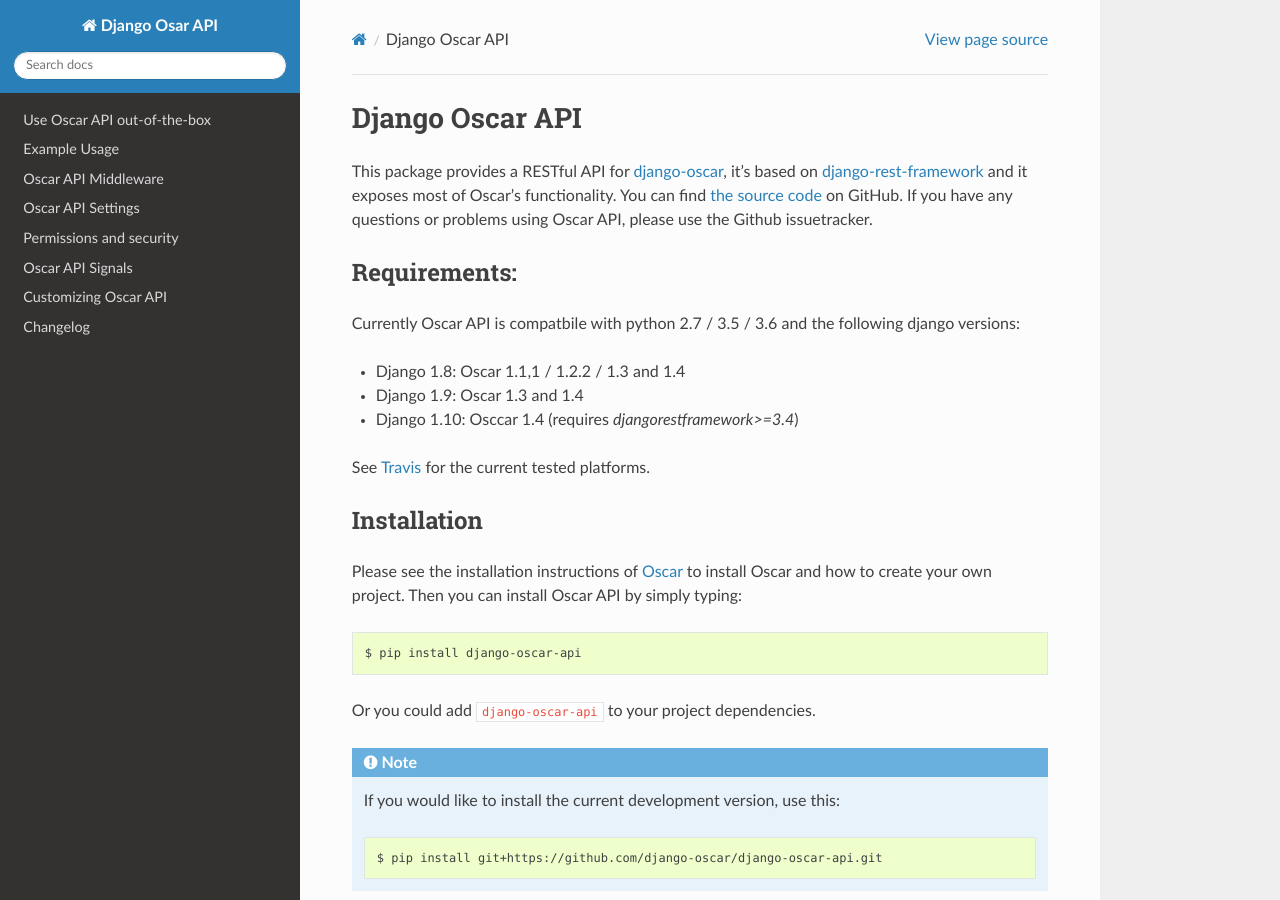
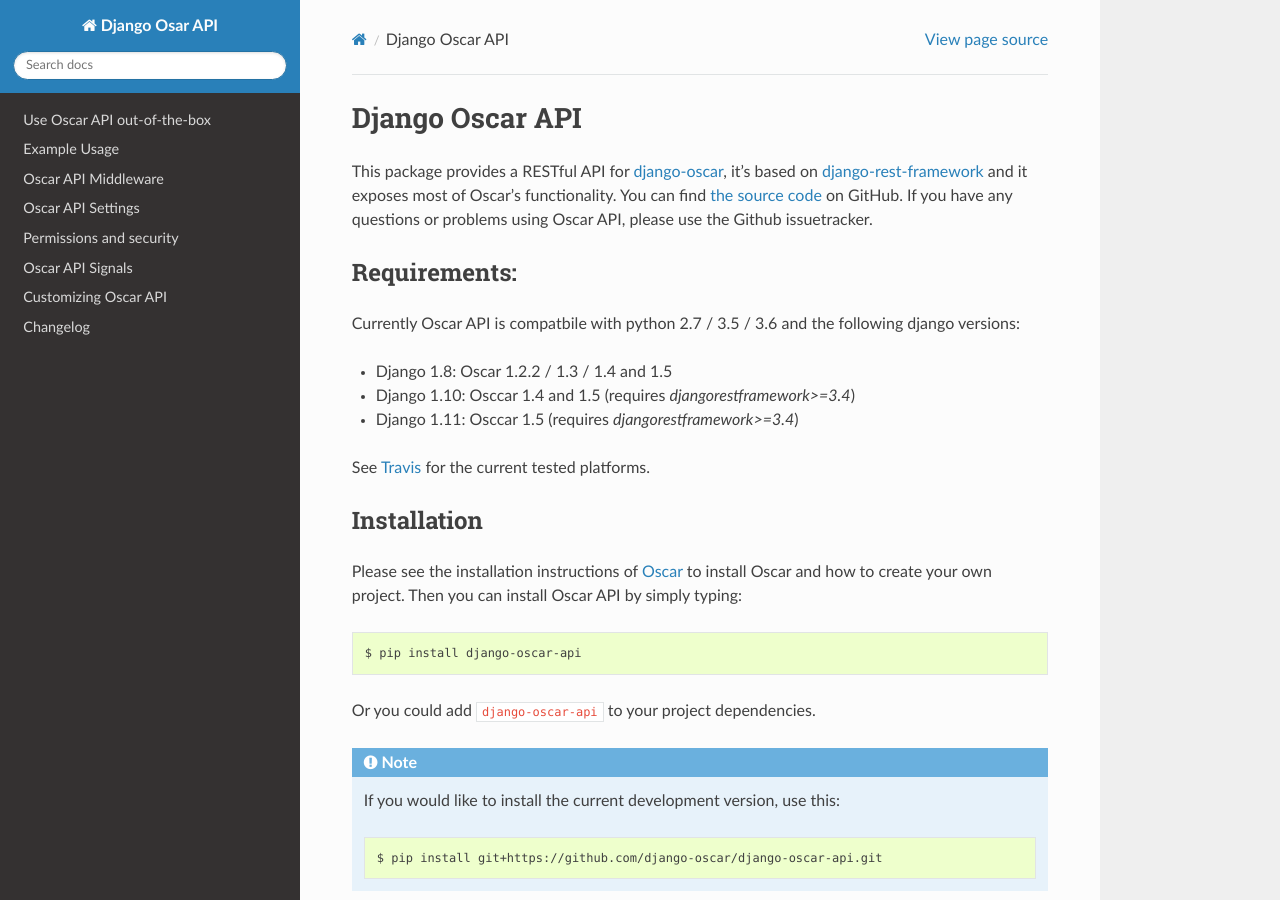
Before and after one commit to django-oscar/django-oscar-api, a Sphinx documentation site: the page built from docs/source/index.rst, in a window 1280 px wide and 900 px high. Built offline with Sphinx 7.4.7 and the Read the Docs theme 2.0.0, drawn with Linux system fonts in a browser that asks for light colours.

Commit message:
Update documentation with supported versions

```diff
--- a/docs/source/index.rst
+++ b/docs/source/index.rst
@@ -15,9 +15,9 @@
 -------------
 Currently Oscar API is compatbile with python 2.7 / 3.5 / 3.6 and the following django versions:
 
-- Django 1.8: Oscar 1.1,1 / 1.2.2 / 1.3 and 1.4
-- Django 1.9:  Oscar 1.3 and 1.4
-- Django 1.10:  Osccar 1.4 (requires `djangorestframework>=3.4`)
+- Django 1.8: Oscar 1.2.2 / 1.3 / 1.4 and 1.5
+- Django 1.10:  Osccar 1.4 and 1.5 (requires `djangorestframework>=3.4`)
+- Django 1.11:  Osccar 1.5 (requires `djangorestframework>=3.4`)
 
 See `Travis`_ for the current tested platforms.
 
```
